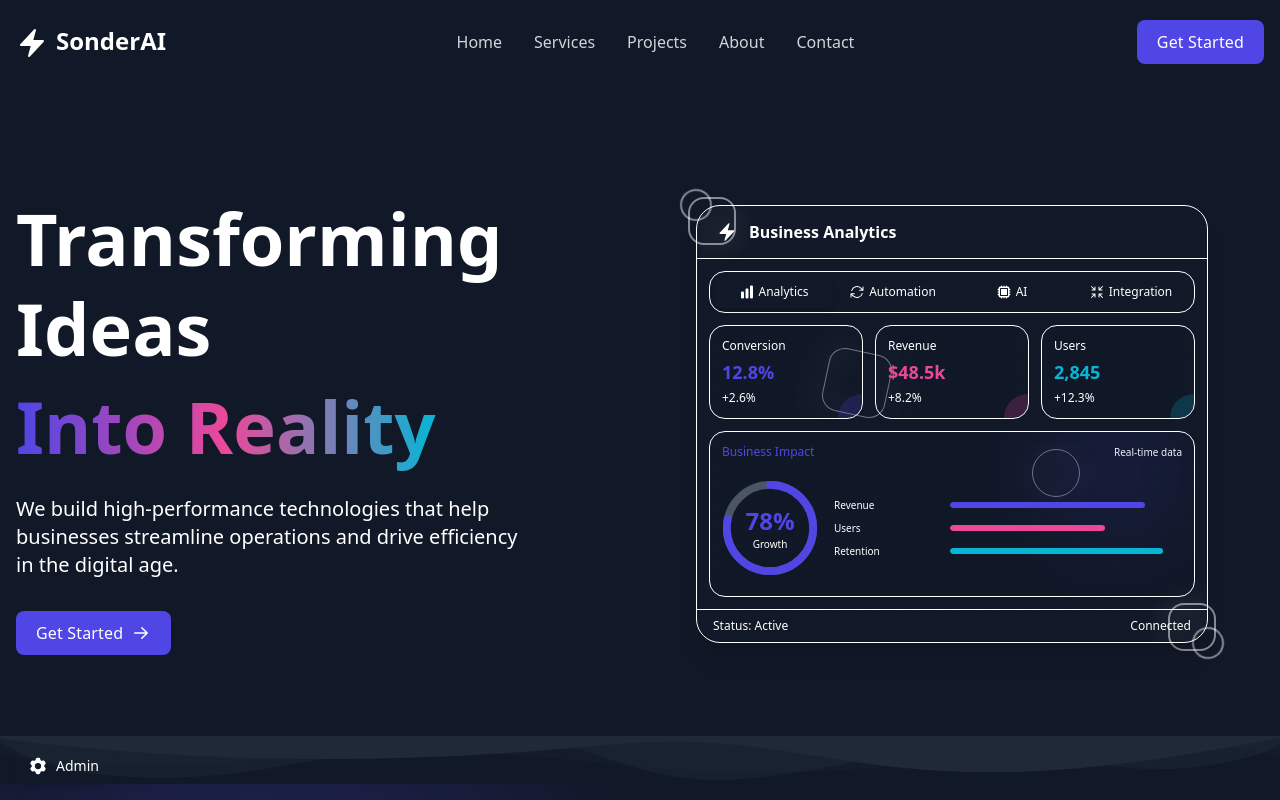
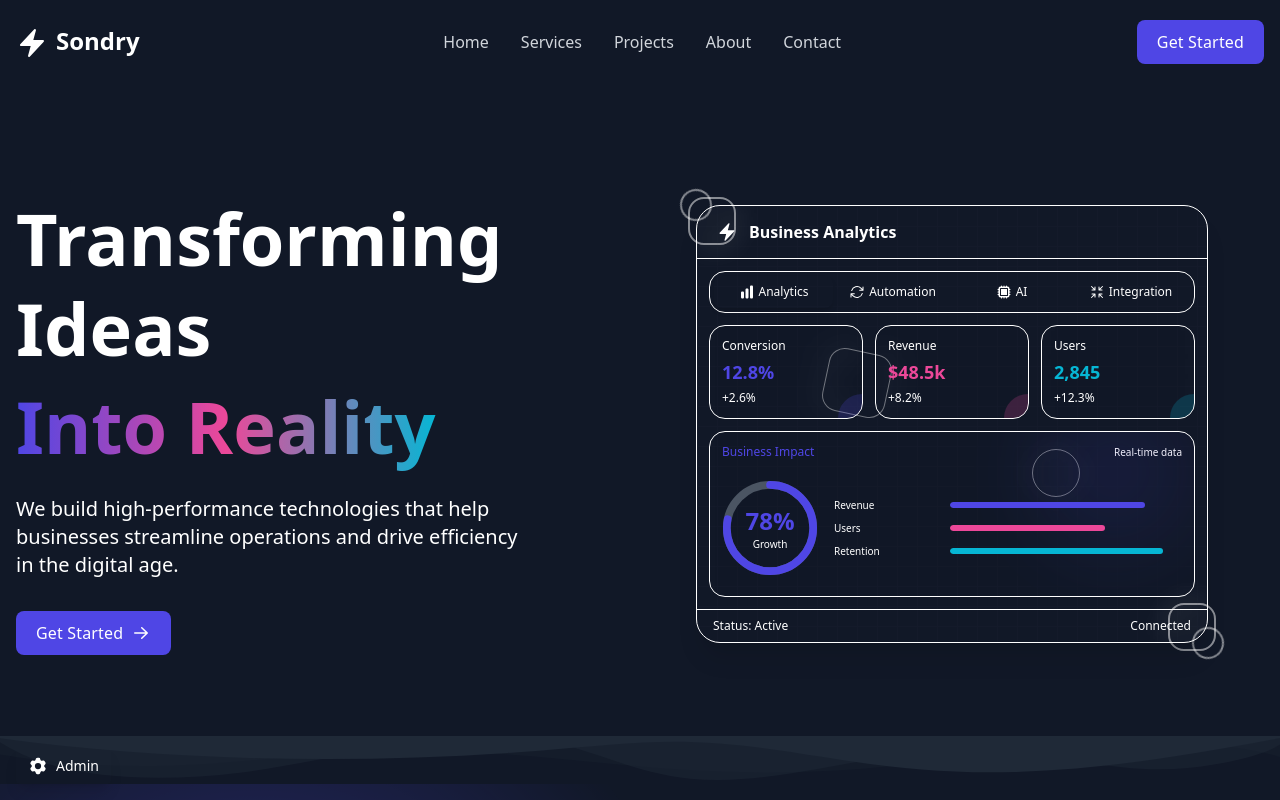
Before and after one commit to SonderAi/sonder-website, a React (Vite) app: page / in a window 1280 px wide. Shown: the top 800 px of the page. Built offline with nearby package versions, Linux system fonts and the light colour scheme.

Commit message:
updated branding

```diff
--- a/src/components/layout/Header.tsx
+++ b/src/components/layout/Header.tsx
@@ -44,8 +44,7 @@ const Header = () => {
                   clipRule="evenodd"
                 />
               </svg>
-              <span className="text-white">Sonder</span>
-              <span className="text-accent">AI</span>
+              <span className="text-white">Sondry</span>
             </div>
           </Link>
 
--- a/src/pages/HomePage.tsx
+++ b/src/pages/HomePage.tsx
@@ -4,7 +4,7 @@ import { FeaturedProjects, FeaturesOverview, ServicesOverview, HeroSection, CTAS
 const HomePage = () => {
   // Add page title and description
   useEffect(() => {
-    document.title = 'Sonder AI - Modern Web Applications & AI Solutions'
+    document.title = 'Sondry - Web Development Solutions for Your Business'
   }, [])
 
   return (
```
